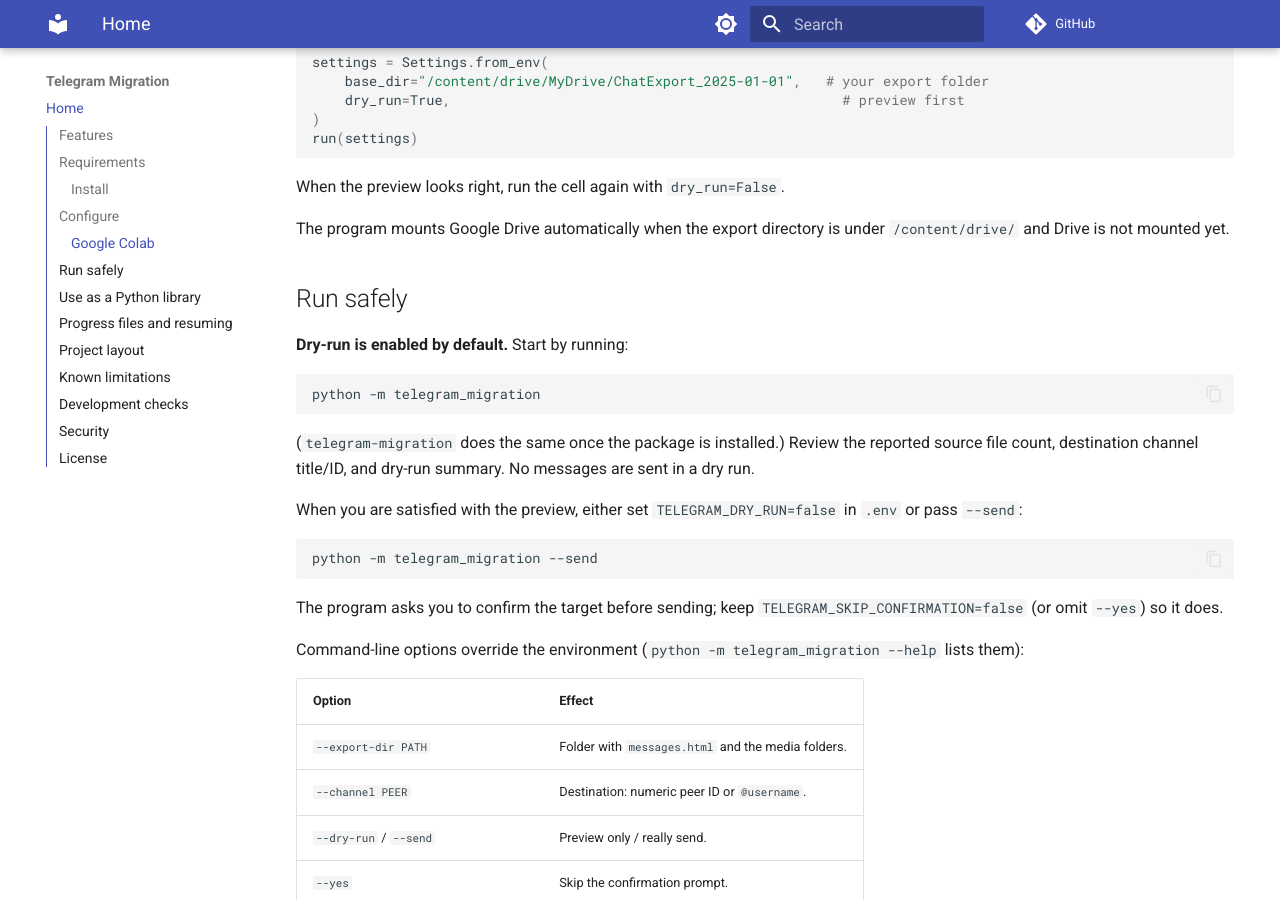
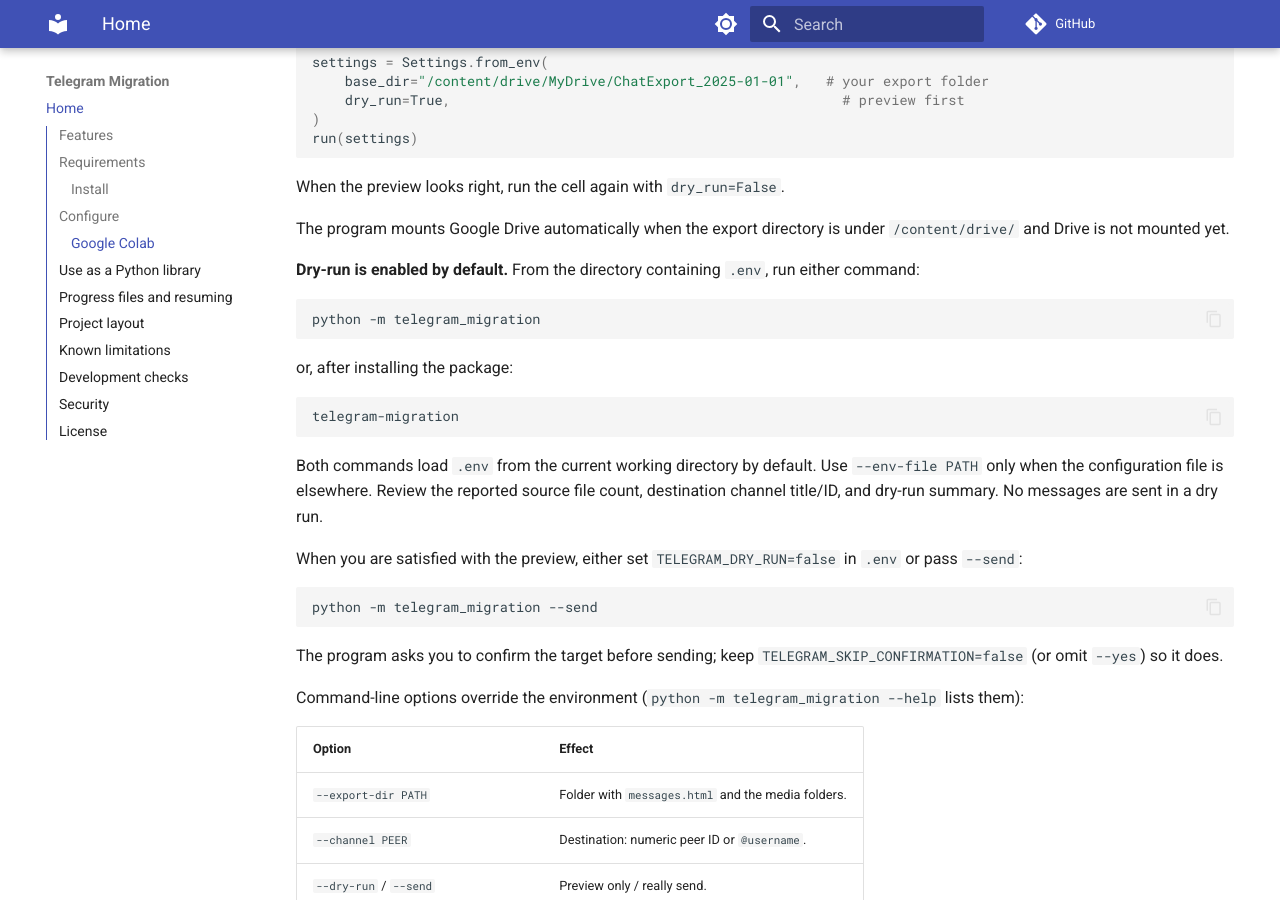
Before and after one commit to dismachaerus/Telegram_Migration, an MkDocs documentation site: the page built from docs/index.md, in a window 1280 px wide and 900 px high, scrolled down 2815 px. Built offline with MkDocs 1.6.1 and Material for MkDocs 9.7.7, drawn with Linux system fonts in a browser that asks for light colours; comment, search, counter and statistics services are not loaded.

Commit message:
Add files via upload

````diff
--- a/docs/index.md
+++ b/docs/index.md
@@ -102,15 +102,19 @@ When the preview looks right, run the cell again with `dry_run=False`.
 
 The program mounts Google Drive automatically when the export directory is under `/content/drive/` and Drive is not mounted yet.
 
-## Run safely
-
-**Dry-run is enabled by default.** Start by running:
+**Dry-run is enabled by default.** From the directory containing `.env`, run either command:
 
 ```bash
 python -m telegram_migration
 ```
 
-(`telegram-migration` does the same once the package is installed.) Review the reported source file count, destination channel title/ID, and dry-run summary. No messages are sent in a dry run.
+or, after installing the package:
+
+```bash
+telegram-migration
+```
+
+Both commands load `.env` from the current working directory by default. Use `--env-file PATH` only when the configuration file is elsewhere. Review the reported source file count, destination channel title/ID, and dry-run summary. No messages are sent in a dry run.
 
 When you are satisfied with the preview, either set `TELEGRAM_DRY_RUN=false` in `.env` or pass `--send`:
 
````
